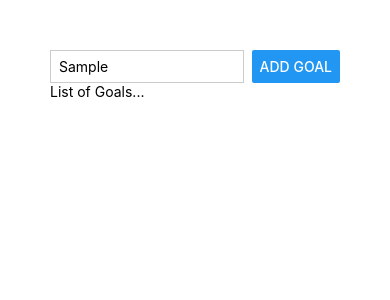
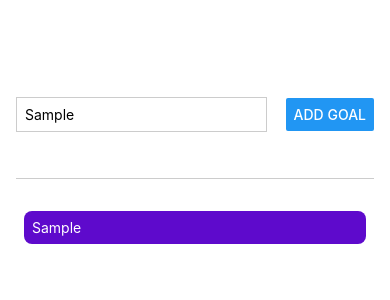
Before and after one commit to reuben-k-o/goals-rn, a React Native app: screen / in a window 390 px wide. Both pictures are taken after typing "Sample" into the empty fields and a click on the button "ADD GOAL". Shown: the top 300 px of the page. Built offline with nearby package versions, Linux system fonts and the light colour scheme.

Commit message:
styling view component

```diff
--- a/App.js
+++ b/App.js
@@ -1,15 +1,37 @@
+import { useState } from "react";
 import { StatusBar } from "expo-status-bar";
 import { StyleSheet, Text, View, Button, TextInput } from "react-native";
 
 export default function App() {
+  const [enteredGoalText, setEnteredGoalText] = useState("");
+  const [courseGoals, setCourseGoals] = useState([]);
+
+  function goalInputHandler(enteredGoalText) {
+    setEnteredGoalText(enteredGoalText);
+  }
+
+  function addGoalHandler() {
+    setCourseGoals((currentCourseGoals) => [
+      ...currentCourseGoals,
+      enteredGoalText,
+    ]);
+  }
   return (
     <View style={styles.appContainer}>
       <View style={styles.inputContainer}>
-        <TextInput style={styles.textInput} placeholder="Your course goals!" />
-        <Button title="Add Goal" />
+        <TextInput
+          style={styles.textInput}
+          placeholder="Your course goals!"
+          onChangeText={goalInputHandler}
+        />
+        <Button title="Add Goal" onPress={addGoalHandler} />
       </View>
-      <View>
-        <Text>List of Goals...</Text>
+      <View style={styles.goalsContainer}>
+        {courseGoals.map((goal) => (
+          <View style={styles.goalItem} key={goal}>
+            <Text style={styles.goalText}>{goal}</Text>
+          </View>
+        ))}
       </View>
     </View>
   );
@@ -18,18 +40,37 @@
 
 const styles = StyleSheet.create({
   appContainer: {
-    padding: 50,
+    flex: 1,
+    paddingTop: 50,
+    paddingHorizontal: 16,
   },
   inputContainer: {
     flexDirection: "row",
     justifyContent: "space-between",
+    flex: 1,
+    alignItems: "center",
+    marginBottom: 24,
+    borderBottomWidth: 1,
+    borderBottomColor: "#cccccc",
   },
   textInput: {
     borderWidth: 1,
     borderColor: "#cccccc",
-    width: "80%",
+    width: "70%",
     marginRight: 8,
-    paddingHorizontal: 8,
-    paddingVertical: 4,
+    marginRight: 8,
+    padding: 8,
+  },
+  goalsContainer: {
+    flex: 5,
+  },
+  goalItem: {
+    margin: 8,
+    padding: 8,
+    backgroundColor: "#5e0acc",
+    borderRadius: 8,
+  },
+  goalText: {
+    color: "white",
   },
 });
```
